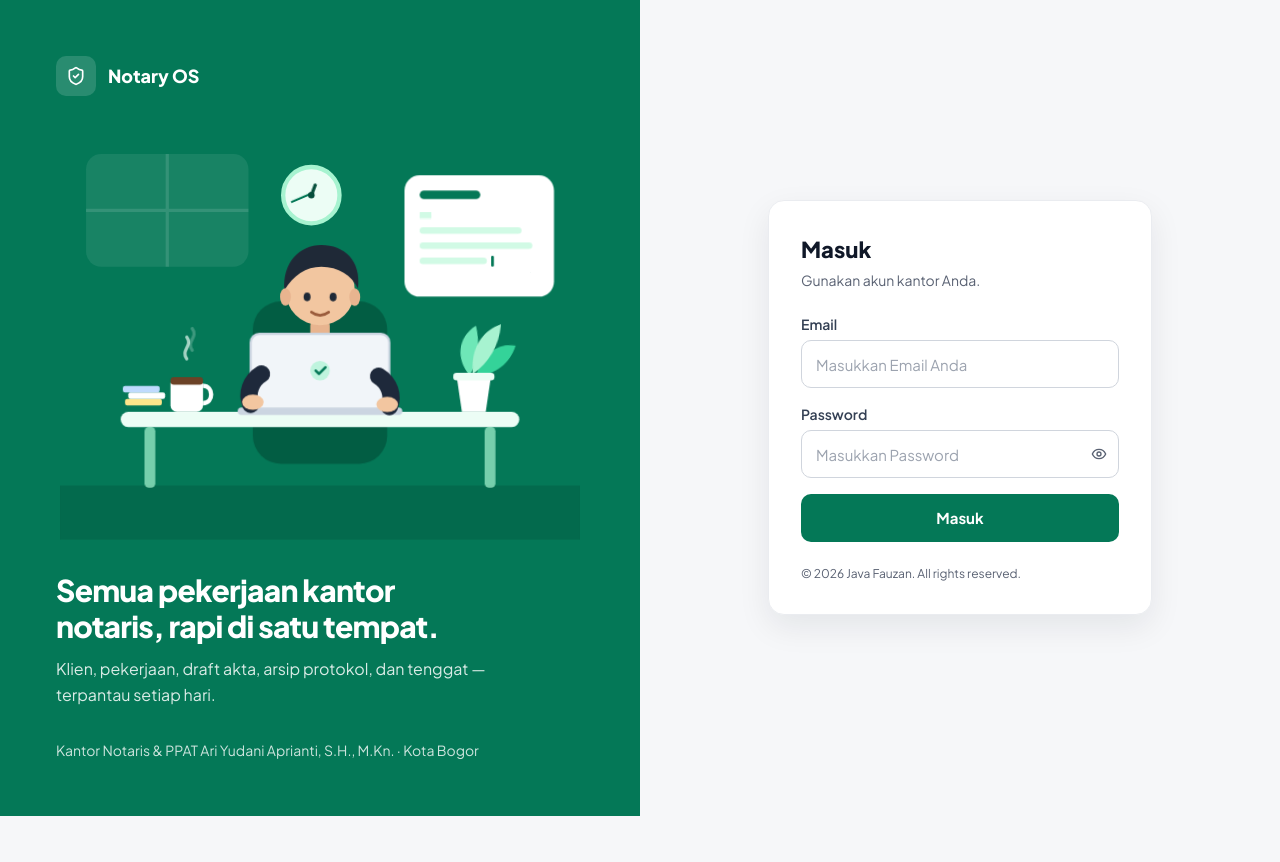
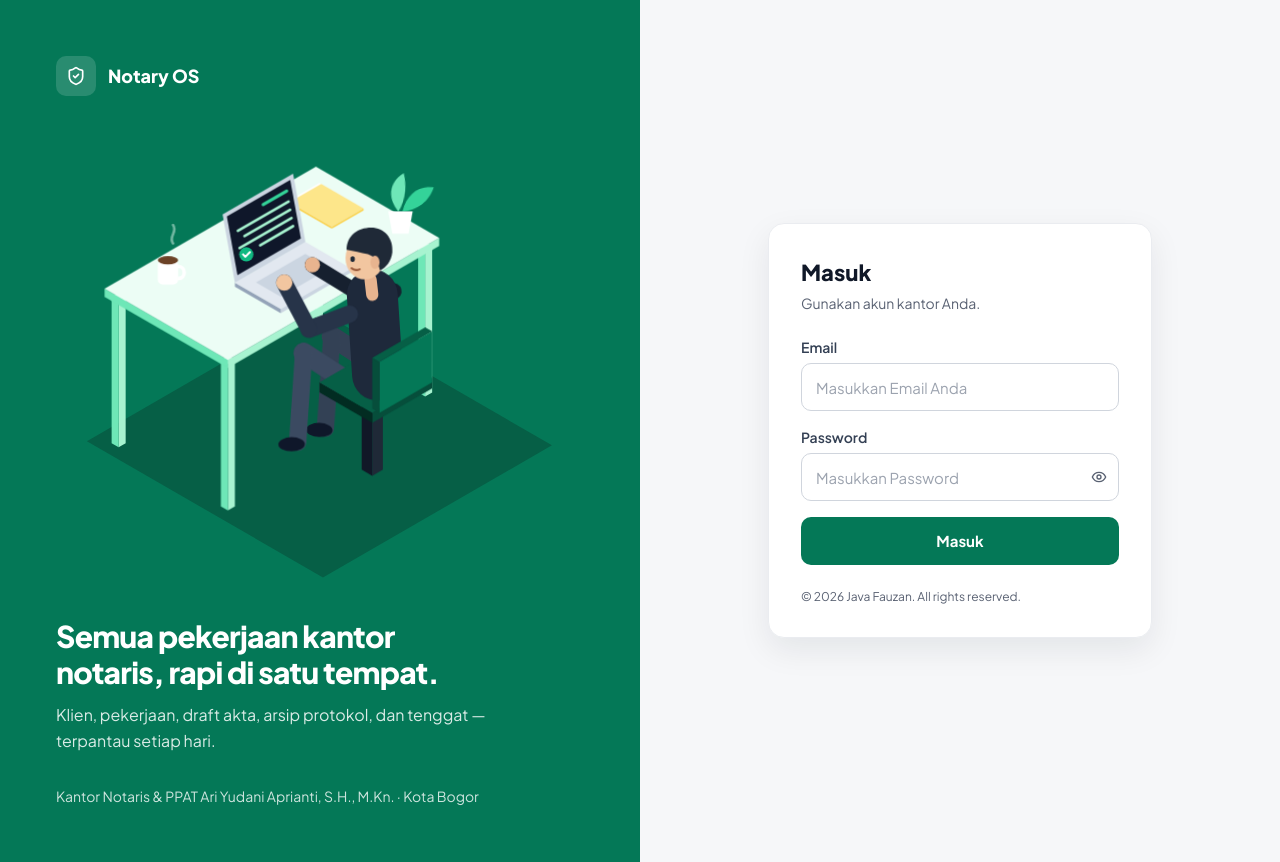
Before and after one commit to Jvfrichhh/notary-os, a Next.js app: page /login in a window 1280 px wide. Before the commit the page ends 816 px from the top, so only its background shows below. Built offline with nearby package versions, Linux system fonts and the light colour scheme.

Commit message:
Login: ilustrasi diganti sudut 3/4 dari atas kanan (isometrik), tangan di keyboard, kaki berayun
Co-Authored-By: Claude Opus 5.5 <noreply@anthropic.com>
Claude-Session: https://claude.ai/code/session_01BQTZHWme82RtvbpAJCZBRa

```diff
--- a/src/app/login/page.tsx
+++ b/src/app/login/page.tsx
@@ -64,7 +64,7 @@ function LoginForm() {
           </span>
           <span className="text-lg font-extrabold">Notary OS</span>
         </div>
-        <OfficeIllustration className="mx-auto w-full max-w-[300px] sm:max-w-[420px] lg:max-w-[520px]" />
+        <OfficeIllustration className="mx-auto w-full max-w-[260px] sm:max-w-[380px] lg:max-w-[480px]" />
         <div className="max-w-md">
           <p className="text-xl font-extrabold leading-tight tracking-tight sm:text-3xl">
             Semua pekerjaan kantor notaris, rapi di satu tempat.
--- a/src/components/motion/OfficeIllustration.tsx
+++ b/src/components/motion/OfficeIllustration.tsx
@@ -1,147 +1,112 @@
 /**
- * Ilustrasi animasi untuk panel kiri halaman login: seseorang bekerja di
- * depan laptop di kantor. Semua gerak berulang terus (mengetik, berkedip,
- * uap kopi, jarum jam, daun, dokumen yang sedang "diketik" di layar).
- * Murni SVG + CSS (tanpa gambar/skrip); dimatikan bila pengguna memilih
- * "kurangi gerakan" di sistem.
+ * Ilustrasi animasi untuk panel kiri halaman login: staf kantor notaris
+ * bekerja di depan laptop, dilihat 3/4 dari atas kanan (isometrik).
+ * Gerak berulang terus: mengetik, kepala sedikit bergerak, kaki berayun,
+ * baris dokumen di layar terketik lalu muncul tanda centang, uap kopi, daun.
+ * Murni SVG + CSS (tanpa gambar/skrip); diam bila pengguna memilih
+ * "kurangi gerakan" di sistem. Geometri dihitung dengan proyeksi isometrik.
  */
 export function OfficeIllustration({ className }: { className?: string }) {
   return (
-    <svg viewBox="0 0 480 380" className={className} role="img" aria-label="Ilustrasi staf kantor notaris bekerja di depan laptop">
+    <svg viewBox="28 60 472 450" className={className} role="img" aria-label="Ilustrasi staf kantor notaris bekerja di depan laptop">
       <style>{`
         .oi-anim, .oi-anim * { transform-box: fill-box; }
         .oi-blink { transform-origin: center; animation: oi-blink 4.2s infinite; }
-        .oi-head { transform-origin: 50% 100%; animation: oi-head 6s ease-in-out infinite; }
-        .oi-hand-l { animation: oi-type 0.42s ease-in-out infinite alternate; }
-        .oi-hand-r { animation: oi-type 0.42s ease-in-out 0.21s infinite alternate; }
+        .oi-head { transform-origin: 50% 90%; animation: oi-head 6s ease-in-out infinite; }
+        .oi-hand-l { animation: oi-tap 0.44s ease-in-out infinite alternate; }
+        .oi-hand-r { animation: oi-tap 0.44s ease-in-out 0.22s infinite alternate; }
+        .oi-leg-l { transform-origin: 50% 0%; animation: oi-swing 2.4s ease-in-out infinite; }
+        .oi-leg-r { transform-origin: 50% 0%; animation: oi-swing 2.4s ease-in-out 1.2s infinite; }
         .oi-steam { animation: oi-steam 2.8s ease-out infinite; opacity: 0; }
-        .oi-steam-2 { animation-delay: 0.9s; }
-        .oi-steam-3 { animation-delay: 1.8s; }
-        .oi-min { transform-origin: 0% 100%; animation: oi-spin 8s linear infinite; }
-        .oi-hour { transform-origin: 0% 100%; animation: oi-spin 96s linear infinite; }
+        .oi-steam-2 { animation-delay: 1.4s; }
         .oi-leaf-a { transform-origin: 50% 100%; animation: oi-sway 3.6s ease-in-out infinite; }
-        .oi-leaf-b { transform-origin: 50% 100%; animation: oi-sway 4.4s ease-in-out 0.6s infinite reverse; }
-        .oi-line { transform-origin: 0% 50%; animation: oi-write 6s ease-in-out infinite; transform: scaleX(0); }
-        .oi-line-2 { animation-delay: 0.6s; }
-        .oi-line-3 { animation-delay: 1.2s; }
-        .oi-line-4 { animation-delay: 1.8s; }
-        .oi-check { transform-origin: center; animation: oi-pop 6s ease-out infinite; transform: scale(0); }
-        .oi-card { animation: oi-float 6s ease-in-out infinite; }
-        .oi-glow { animation: oi-glow 3s ease-in-out infinite; }
-        .oi-cursor { animation: oi-cursor 1s steps(1) infinite; }
+        .oi-leaf-b { transform-origin: 0% 100%; animation: oi-sway 4.4s ease-in-out 0.6s infinite reverse; }
+        .oi-title { stroke-dashoffset: 0; }
+        .oi-type-line { stroke-dashoffset: var(--len); animation: oi-write 7s linear infinite; }
+        .oi-tl-2 { animation-delay: 0.9s; }
+        .oi-tl-3 { animation-delay: 1.8s; }
+        .oi-tl-4 { animation-delay: 2.7s; }
+        .oi-check { transform-origin: center; animation: oi-pop 7s ease-out infinite; transform: scale(0); }
         @keyframes oi-blink { 0%, 92%, 100% { transform: scaleY(1); } 95% { transform: scaleY(0.1); } }
-        @keyframes oi-head { 0%, 100% { transform: rotate(0deg); } 30% { transform: rotate(-2.5deg); } 65% { transform: rotate(2deg); } }
-        @keyframes oi-type { from { transform: translateY(0); } to { transform: translateY(-5px); } }
-        @keyframes oi-steam { 0% { opacity: 0; transform: translateY(6px); } 25% { opacity: 0.8; } 100% { opacity: 0; transform: translateY(-22px); } }
-        @keyframes oi-spin { to { transform: rotate(360deg); } }
+        @keyframes oi-head { 0%, 100% { transform: rotate(0deg); } 35% { transform: rotate(-3deg); } 70% { transform: rotate(2deg); } }
+        @keyframes oi-tap { from { transform: translateY(0); } to { transform: translateY(-3.5px); } }
+        @keyframes oi-swing { 0%, 100% { transform: rotate(-5deg); } 50% { transform: rotate(6deg); } }
+        @keyframes oi-steam { 0% { opacity: 0; transform: translateY(6px); } 25% { opacity: 0.8; } 100% { opacity: 0; transform: translateY(-20px); } }
         @keyframes oi-sway { 0%, 100% { transform: rotate(-4deg); } 50% { transform: rotate(5deg); } }
-        @keyframes oi-write { 0% { transform: scaleX(0); } 22%, 82% { transform: scaleX(1); } 94%, 100% { transform: scaleX(0); } }
-        @keyframes oi-pop { 0%, 42% { transform: scale(0); } 50% { transform: scale(1.18); } 56%, 82% { transform: scale(1); } 92%, 100% { transform: scale(0); } }
-        @keyframes oi-float { 0%, 100% { transform: translateY(0); } 50% { transform: translateY(-6px); } }
-        @keyframes oi-glow { 0%, 100% { opacity: 0.55; } 50% { opacity: 1; } }
-        @keyframes oi-cursor { 0%, 50% { opacity: 1; } 51%, 100% { opacity: 0; } }
+        @keyframes oi-write { 0% { stroke-dashoffset: var(--len); } 12%, 80% { stroke-dashoffset: 0; } 88%, 100% { stroke-dashoffset: var(--len); } }
+        @keyframes oi-pop { 0%, 50% { transform: scale(0); } 56% { transform: scale(1.2); } 60%, 80% { transform: scale(1); } 86%, 100% { transform: scale(0); } }
         @media (prefers-reduced-motion: reduce) {
           .oi-anim * { animation: none !important; }
-          .oi-line { transform: scaleX(1); }
+          .oi-type-line { stroke-dashoffset: 0; }
           .oi-check { transform: scale(1); }
           .oi-steam { opacity: 0.6; }
         }
       `}</style>
-
       <g className="oi-anim">
-        {/* Jendela & lantai */}
-        <rect x="24" y="24" width="150" height="104" rx="14" fill="#FFFFFF" opacity="0.08" />
-        <path d="M99 24v104M24 76h150" stroke="#FFFFFF" strokeOpacity="0.12" strokeWidth="3" />
-        <rect x="0" y="330" width="480" height="50" fill="#022C22" opacity="0.18" />
-
-        {/* Jam dinding */}
-        <g transform="translate(232 62)">
-          <circle r="26" fill="#ECFDF5" />
-          <circle r="26" fill="none" stroke="#A7F3D0" strokeWidth="4" />
-          <rect className="oi-hour" x="-1.5" y="-12" width="3" height="12" rx="1.5" fill="#064E3B" />
-          <rect className="oi-min" x="-1" y="-19" width="2" height="19" rx="1" fill="#047857" />
-          <circle r="3" fill="#064E3B" />
+        <polygon points="260.0,238.0 492.1,372.0 266.9,502.0 34.8,368.0" fill="#065F46"/>
+        <polygon points="266.9,258.0 260.0,262.0 260.0,118.0 266.9,114.0" fill="#A7F3D0"/>
+        <polygon points="253.1,258.0 260.0,262.0 260.0,118.0 253.1,114.0" fill="#6EE7B7"/>
+        <polygon points="260.0,110.0 266.9,114.0 260.0,118.0 253.1,114.0" fill="#A7F3D0"/>
+        <polygon points="72.9,370.0 66.0,374.0 66.0,230.0 72.9,226.0" fill="#A7F3D0"/>
+        <polygon points="59.1,370.0 66.0,374.0 66.0,230.0 59.1,226.0" fill="#6EE7B7"/>
+        <polygon points="66.0,222.0 72.9,226.0 66.0,230.0 59.1,226.0" fill="#A7F3D0"/>
+        <polygon points="374.3,320.0 367.4,324.0 367.4,180.0 374.3,176.0" fill="#A7F3D0"/>
+        <polygon points="360.5,320.0 367.4,324.0 367.4,180.0 360.5,176.0" fill="#6EE7B7"/>
+        <polygon points="367.4,172.0 374.3,176.0 367.4,180.0 360.5,176.0" fill="#A7F3D0"/>
+        <line x1="331.0" y1="301.0" x2="275.6" y2="265.0" stroke="#334155" strokeWidth="20" strokeLinecap="round"/>
+        <g className="oi-leg-l"><line x1="275.6" y1="265.0" x2="272.1" y2="355.0" stroke="#334155" strokeWidth="17" strokeLinecap="round"/><ellipse cx="266.1" cy="357.0" rx="13" ry="7" fill="#0F172A"/></g>
+        <line x1="303.3" y1="317.0" x2="247.9" y2="281.0" stroke="#3B4A61" strokeWidth="20" strokeLinecap="round"/>
+        <g className="oi-leg-r"><line x1="247.9" y1="281.0" x2="240.9" y2="369.0" stroke="#3B4A61" strokeWidth="17" strokeLinecap="round"/><ellipse cx="234.9" cy="371.0" rx="13" ry="7" fill="#0F172A"/></g>
+        <polygon points="180.3,432.0 173.4,436.0 173.4,292.0 180.3,288.0" fill="#A7F3D0"/>
+        <polygon points="166.5,432.0 173.4,436.0 173.4,292.0 166.5,288.0" fill="#6EE7B7"/>
+        <polygon points="173.4,284.0 180.3,288.0 173.4,292.0 166.5,288.0" fill="#A7F3D0"/>
+        <polygon points="381.2,176.0 173.4,296.0 173.4,288.0 381.2,168.0" fill="#A7F3D0"/>
+        <polygon points="52.2,226.0 173.4,296.0 173.4,288.0 52.2,218.0" fill="#6EE7B7"/>
+        <polygon points="260.0,98.0 381.2,168.0 173.4,288.0 52.2,218.0" fill="#ECFDF5"/>
+        <polygon points="305.0,140.0 273.9,158.0 273.9,156.0 305.0,138.0" fill="#E2E8F0"/>
+        <polygon points="232.3,134.0 273.9,158.0 273.9,156.0 232.3,132.0" fill="#E2E8F0"/>
+        <polygon points="263.5,114.0 305.0,138.0 273.9,156.0 232.3,132.0" fill="#FFFFFF"/>
+        <polygon points="306.8,141.0 275.6,159.0 275.6,157.0 306.8,139.0" fill="#FCD34D"/>
+        <polygon points="234.0,135.0 275.6,159.0 275.6,157.0 234.0,133.0" fill="#FCD34D"/>
+        <polygon points="265.2,115.0 306.8,139.0 275.6,157.0 234.0,133.0" fill="#FDE68A"/>
+        <polygon points="294.6,202.0 225.4,242.0 225.4,238.0 294.6,198.0" fill="#CBD5E1"/>
+        <polygon points="180.3,216.0 225.4,242.0 225.4,238.0 180.3,212.0" fill="#94A3B8"/>
+        <polygon points="249.6,172.0 294.6,198.0 225.4,238.0 180.3,212.0" fill="#E2E8F0"/>
+        <polygon points="249.6,183.9 273.9,197.9 225.4,225.9 201.1,211.9" fill="#CBD5E1"/>
+        <polygon points="249.6,172.0 180.3,212.0 168.2,145.0 237.5,105.0" fill="#CBD5E1"/>
+        <polygon points="245.2,168.6 182.8,204.6 172.4,147.0 234.7,111.0" fill="#0F172A"/>
+        <line className="oi-title" x1="231.2" y1="122.0" x2="208.1" y2="135.3" stroke="#34D399" strokeWidth="3.2" strokeLinecap="round" strokeDasharray="26.6" style={{ ["--len" as string]: "26.6" }}/>
+        <line className="oi-type-line oi-tl-1" x1="233.1" y1="132.3" x2="183.2" y2="161.1" stroke="#A7F3D0" strokeWidth="2.6" strokeLinecap="round" strokeDasharray="57.6" style={{ ["--len" as string]: "57.6" }}/>
+        <line className="oi-type-line oi-tl-2" x1="234.6" y1="140.4" x2="189.7" y2="166.3" stroke="#A7F3D0" strokeWidth="2.6" strokeLinecap="round" strokeDasharray="51.8" style={{ ["--len" as string]: "51.8" }}/>
+        <line className="oi-type-line oi-tl-3" x1="236.0" y1="148.5" x2="184.9" y2="178.0" stroke="#A7F3D0" strokeWidth="2.6" strokeLinecap="round" strokeDasharray="59.0" style={{ ["--len" as string]: "59.0" }}/>
+        <line className="oi-type-line oi-tl-4" x1="237.5" y1="156.5" x2="205.1" y2="175.3" stroke="#A7F3D0" strokeWidth="2.6" strokeLinecap="round" strokeDasharray="37.4" style={{ ["--len" as string]: "37.4" }}/>
+        <g className="oi-check"><circle cx="191.5" cy="184.3" r="7" fill="#10B981"/><path d="M188.3 184.3l2.2 2.4 4.4-4.6" fill="none" stroke="#FFFFFF" strokeWidth="2" strokeLinecap="round" strokeLinejoin="round"/></g>
+        <path className="oi-steam" d="M112.5 184.0c-5-7 5-11 0-18" fill="none" stroke="#ECFDF5" strokeWidth="2.6" strokeLinecap="round"/>
+        <path className="oi-steam oi-steam-2" d="M119.5 184.0c-5-7 5-11 0-18" fill="none" stroke="#ECFDF5" strokeWidth="2.6" strokeLinecap="round"/>
+        <rect x="104.5" y="190.0" width="20" height="24" rx="5" fill="#FFFFFF"/><ellipse cx="114.5" cy="190.0" rx="10" ry="4" fill="#6B4226"/><path d="M124.5 196.0c8 0 8 12 0 12" fill="none" stroke="#FFFFFF" strokeWidth="3.5"/>
+        <path className="oi-leaf-a" d="M341.1 142.0c-12-12-12-28 2-38 5 15 3 28-2 38z" fill="#6EE7B7"/>
+        <path className="oi-leaf-b" d="M345.1 142.0c5-17 18-25 32-22-5 13-17 22-32 22z" fill="#34D399"/>
+        <path d="M331.1 142.0h24l-4 22h-16z" fill="#FFFFFF"/>
+        <g className="oi-hand-l"><line x1="336.2" y1="222.0" x2="310.2" y2="229.0" stroke="#16202F" strokeWidth="16" strokeLinecap="round"/><line x1="310.2" y1="229.0" x2="256.5" y2="196.0" stroke="#16202F" strokeWidth="15" strokeLinecap="round"/><circle cx="256.5" cy="196.0" r="7.5" fill="#E8B48F"/></g>
+        <polygon points="325.8,396.0 315.4,402.0 315.4,322.0 325.8,316.0" fill="#1F2937"/>
+        <polygon points="305.0,396.0 315.4,402.0 315.4,322.0 305.0,316.0" fill="#111827"/>
+        <polygon points="315.4,310.0 325.8,316.0 315.4,322.0 305.0,316.0" fill="#334155"/>
+        <polygon points="374.3,316.0 315.4,350.0 315.4,340.0 374.3,306.0" fill="#064E3B"/>
+        <polygon points="263.5,320.0 315.4,350.0 315.4,340.0 263.5,310.0" fill="#022C22"/>
+        <polygon points="322.4,276.0 374.3,306.0 315.4,340.0 263.5,310.0" fill="#065F46"/>
+        <line x1="320.6" y1="303.0" x2="315.4" y2="224.0" stroke="#1E293B" strokeWidth="50" strokeLinecap="round"/>
+        <line x1="315.4" y1="224.0" x2="313.7" y2="209.0" stroke="#E8B48F" strokeWidth="12" strokeLinecap="round"/>
+        <g className="oi-head">
+        <ellipse cx="308.0" cy="188.0" rx="19" ry="21" fill="#F2C6A0"/>
+        <path d="M290.0 180.0c0-14 11-22 24-22 13 0 22 10 21 24-1 9-6 15-12 18-2-9-6-14-12-16-7-1-14-3-21-4z" fill="#1F2937"/>
+        <ellipse cx="318.0" cy="192.0" rx="4.5" ry="6.5" fill="#E8B48F"/>
+        <ellipse className="oi-blink" cx="296.0" cy="189.0" rx="2.2" ry="2.8" fill="#1F2937"/>
+        <path d="M295.0 198.0q4 3 8 1" fill="none" stroke="#9A5B3B" strokeWidth="2" strokeLinecap="round"/>
         </g>
-
-        {/* Kartu dokumen yang sedang diketik */}
-        <g className="oi-card">
-          <rect x="318" y="44" width="138" height="112" rx="14" fill="#FFFFFF" />
-          <rect x="332" y="58" width="56" height="8" rx="4" fill="#047857" />
-          <rect className="oi-line" x="332" y="78" width="108" height="6" rx="3" fill="#D1FAE5" />
-          <rect className="oi-line oi-line-2" x="332" y="92" width="94" height="6" rx="3" fill="#D1FAE5" />
-          <rect className="oi-line oi-line-3" x="332" y="106" width="104" height="6" rx="3" fill="#D1FAE5" />
-          <rect className="oi-line oi-line-4" x="332" y="120" width="62" height="6" rx="3" fill="#D1FAE5" />
-          <g className="oi-check">
-            <circle cx="434" cy="134" r="13" fill="#047857" />
-            <path d="M428 134l4 4 8-8" fill="none" stroke="#FFFFFF" strokeWidth="3" strokeLinecap="round" strokeLinejoin="round" />
-          </g>
-        </g>
-
-        {/* Kursi */}
-        <rect x="178" y="160" width="124" height="150" rx="26" fill="#022C22" opacity="0.35" />
-
-        {/* Badan */}
-        <path d="M184 270c0-44 22-72 56-72s56 28 56 72z" fill="#1E293B" />
-        <path d="M226 199l14 22 14-22z" fill="#FFFFFF" />
-        <rect x="231" y="176" width="18" height="24" rx="6" fill="#E8B48F" />
-
-        {/* Kepala */}
-        <g className="oi-head">
-          <circle cx="240" cy="150" r="32" fill="#F2C6A0" />
-          <path d="M207 150c-2-26 14-42 34-42 21 0 37 14 34 40-6-12-18-20-34-20-14 0-26 8-34 22z" fill="#1F2937" />
-          <ellipse cx="208" cy="156" rx="5" ry="8" fill="#E8B48F" />
-          <ellipse cx="272" cy="156" rx="5" ry="8" fill="#E8B48F" />
-          <g className="oi-blink">
-            <ellipse cx="228" cy="156" rx="3.2" ry="4" fill="#1F2937" />
-            <ellipse cx="252" cy="156" rx="3.2" ry="4" fill="#1F2937" />
-          </g>
-          <path d="M232 170q8 6 16 0" fill="none" stroke="#9A5B3B" strokeWidth="2.5" strokeLinecap="round" />
-        </g>
-
-        {/* Meja */}
-        <rect x="56" y="262" width="368" height="14" rx="7" fill="#ECFDF5" />
-        <rect x="78" y="276" width="10" height="56" rx="4" fill="#A7F3D0" opacity="0.7" />
-        <rect x="392" y="276" width="10" height="56" rx="4" fill="#A7F3D0" opacity="0.7" />
-
-        {/* Laptop (bagian belakang layar menghadap kita) */}
-        <rect x="176" y="190" width="128" height="72" rx="8" fill="#F1F5F9" />
-        <rect x="176" y="190" width="128" height="72" rx="8" fill="none" stroke="#CBD5E1" strokeWidth="2" />
-        <circle className="oi-glow" cx="240" cy="224" r="9" fill="#A7F3D0" />
-        <path d="M236 224l3 3 6-6" fill="none" stroke="#047857" strokeWidth="2.4" strokeLinecap="round" strokeLinejoin="round" />
-        <rect x="164" y="258" width="152" height="7" rx="3.5" fill="#CBD5E1" />
-
-        {/* Tangan mengetik */}
-        <g className="oi-hand-l">
-          <path d="M186 232c-10 6-14 18-10 28" fill="none" stroke="#1E293B" strokeWidth="16" strokeLinecap="round" />
-          <ellipse cx="178" cy="258" rx="10" ry="7" fill="#F2C6A0" />
-        </g>
-        <g className="oi-hand-r">
-          <path d="M294 232c10 6 14 18 10 28" fill="none" stroke="#1E293B" strokeWidth="16" strokeLinecap="round" />
-          <ellipse cx="302" cy="258" rx="10" ry="7" fill="#F2C6A0" />
-        </g>
-
-        {/* Kopi */}
-        <path className="oi-steam" d="M112 222c-6-8 6-12 0-20" fill="none" stroke="#ECFDF5" strokeWidth="3" strokeLinecap="round" />
-        <path className="oi-steam oi-steam-2" d="M122 222c-6-8 6-12 0-20" fill="none" stroke="#ECFDF5" strokeWidth="3" strokeLinecap="round" />
-        <path className="oi-steam oi-steam-3" d="M117 220c-6-8 6-12 0-20" fill="none" stroke="#ECFDF5" strokeWidth="3" strokeLinecap="round" />
-        <rect x="102" y="230" width="30" height="32" rx="6" fill="#FFFFFF" />
-        <path d="M132 238c10 0 10 16 0 16" fill="none" stroke="#FFFFFF" strokeWidth="4" />
-        <rect x="102" y="230" width="30" height="7" rx="3" fill="#6B4226" />
-
-        {/* Tumpukan berkas */}
-        <rect x="60" y="250" width="34" height="6" rx="2" fill="#FDE68A" />
-        <rect x="63" y="244" width="34" height="6" rx="2" fill="#FFFFFF" />
-        <rect x="58" y="238" width="34" height="6" rx="2" fill="#BFDBFE" />
-
-        {/* Tanaman */}
-        <path className="oi-leaf-a" d="M378 228c-14-14-14-34 2-46 6 18 4 34-2 46z" fill="#6EE7B7" />
-        <path className="oi-leaf-b" d="M384 228c6-20 22-30 38-26-6 16-20 26-38 26z" fill="#34D399" />
-        <path className="oi-leaf-a" d="M381 228c-4-22 4-40 22-48 0 20-8 36-22 48z" fill="#A7F3D0" />
-        <path d="M366 228h32l-5 34h-22z" fill="#FFFFFF" />
-        <rect x="363" y="226" width="38" height="7" rx="3" fill="#ECFDF5" />
-
-        {/* Kursor kecil di samping dokumen */}
-        <rect className="oi-cursor" x="398" y="118" width="2.5" height="10" rx="1" fill="#047857" />
+        <polygon points="374.3,310.0 322.4,340.0 322.4,290.0 374.3,260.0" fill="#047857"/>
+        <polygon points="315.4,336.0 322.4,340.0 322.4,290.0 315.4,286.0" fill="#064E3B"/>
+        <polygon points="367.4,256.0 374.3,260.0 322.4,290.0 315.4,286.0" fill="#065F46"/>
+        <g className="oi-hand-r"><line x1="292.9" y1="243.0" x2="253.1" y2="258.0" stroke="#273449" strokeWidth="17" strokeLinecap="round"/><line x1="253.1" y1="258.0" x2="228.8" y2="212.0" stroke="#273449" strokeWidth="16" strokeLinecap="round"/><circle cx="228.8" cy="212.0" r="8" fill="#F2C6A0"/></g>
       </g>
     </svg>
   );
```
